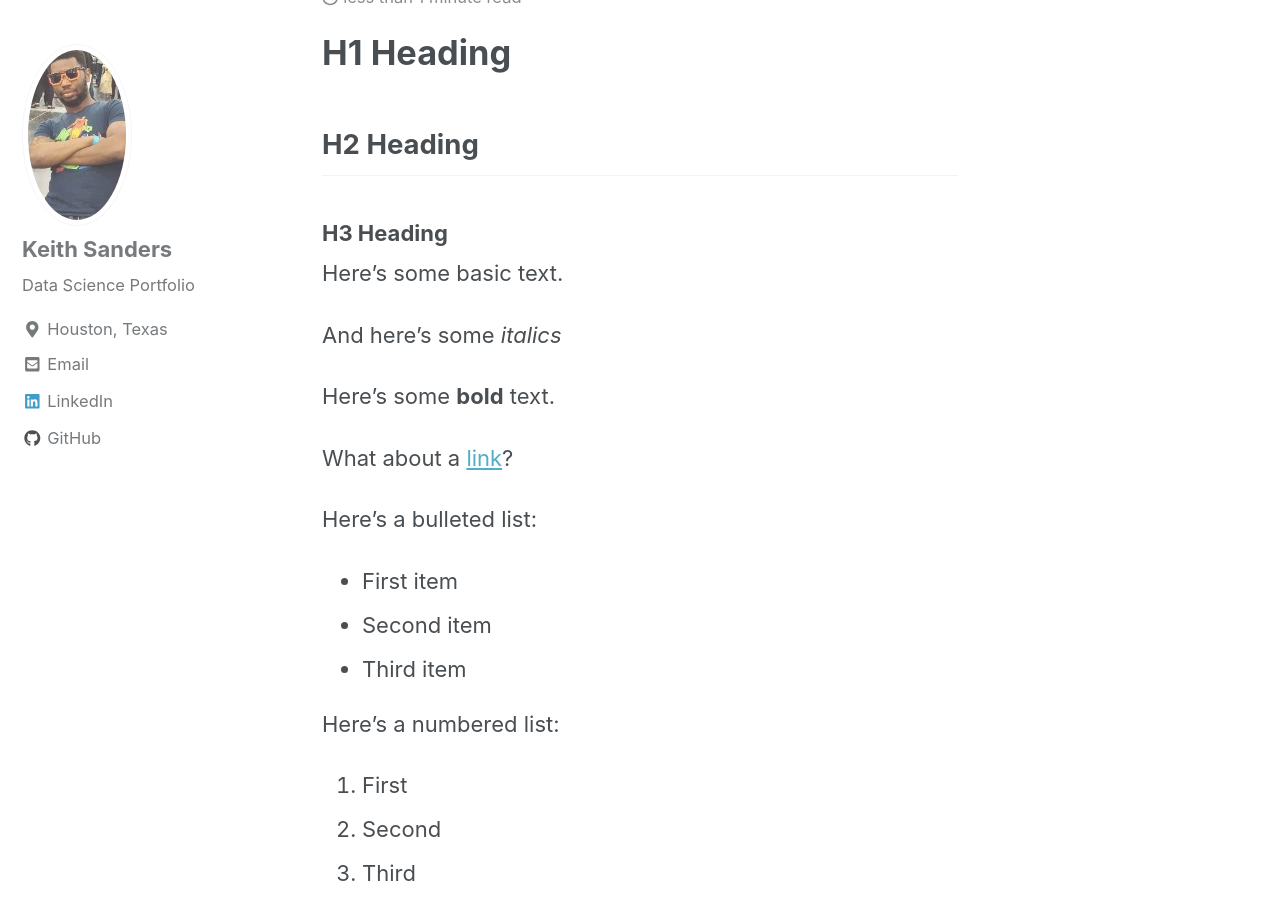
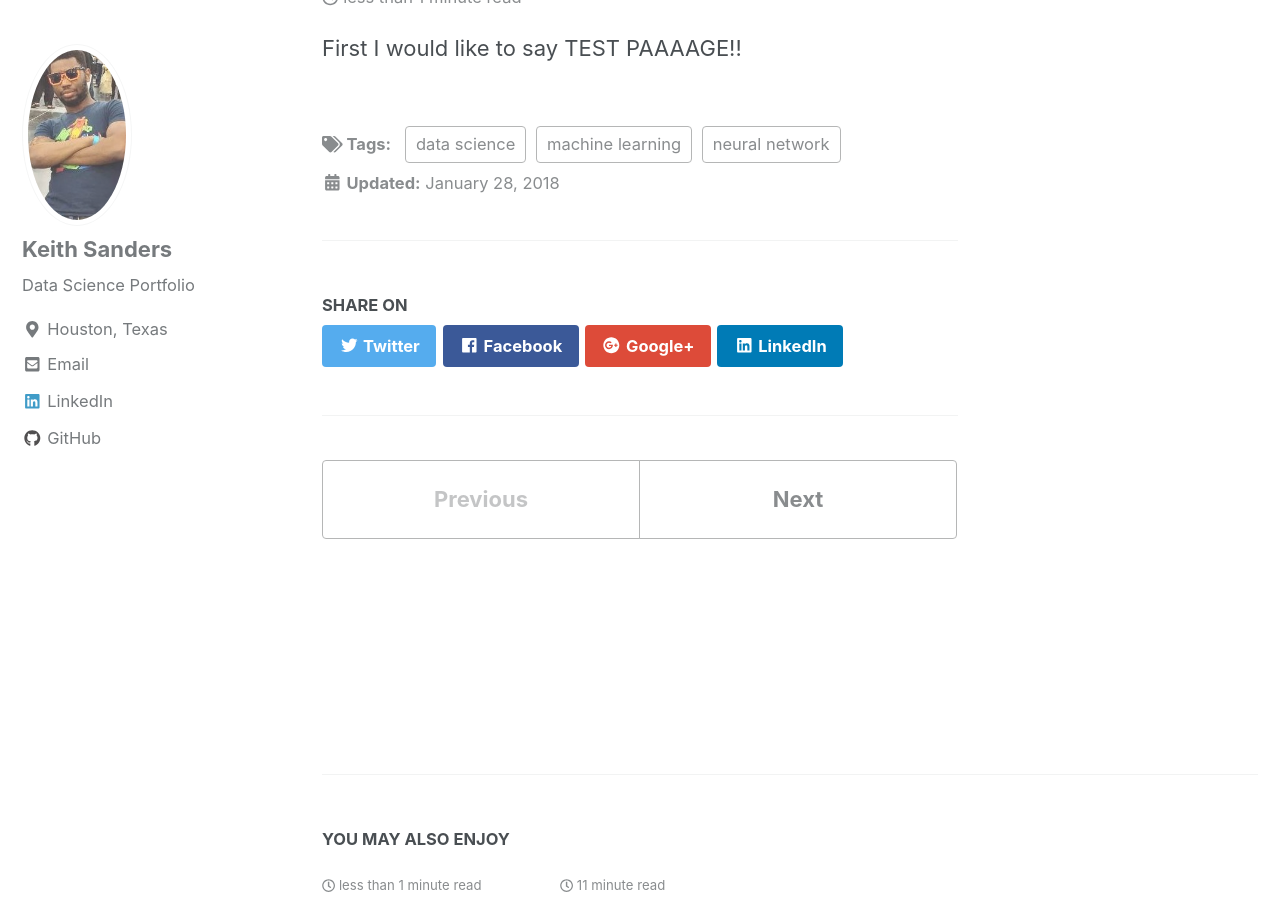
Before and after one commit to SuperKeithS/SuperKeithS.github.io, a Jekyll site: the page built from _posts/2018-01-28-perceptron.md, in a window 1280 px wide and 900 px high, scrolled down 1162 px. Built offline with Jekyll 4.4.1, drawn with Linux system fonts in a browser that asks for light colours; nearby versions of some CDN libraries; formulas are drawn with MathJax 3; some of the changed text lies outside the part shown.

````diff
--- a/_posts/2018-01-28-perceptron.md
+++ b/_posts/2018-01-28-perceptron.md
@@ -8,56 +8,4 @@ excerpt: "Machine Learning, Perceptron, Data Science"
 mathjax: "true"
 ---
 
-# H1 Heading
-
-## H2 Heading
-
-### H3 Heading
-
-Here's some basic text.
-
-And here's some *italics*
-
-Here's some **bold** text.
-
-What about a [link](https://github.com/dataoptimal)?
-
-Here's a bulleted list:
-* First item
-+ Second item
-- Third item
-
-Here's a numbered list:
-1. First
-2. Second
-3. Third
-
-Python code block:
-```python
-    import numpy as np
-
-    def test_function(x, y):
-      z = np.sum(x,y)
-      return z
-```
-
-R code block:
-```r
-library(tidyverse)
-df <- read_csv("some_file.csv")
-head(df)
-```
-
-Here's some inline code `x+y`.
-
-Here's an image:
-<img src="{{ site.url }}{{ site.baseurl }}/images/perceptron/linsep.jpg" alt="linearly separable data">
-
-Here's another image using Kramdown:
-![alt]({{ site.url }}{{ site.baseurl }}/images/perceptron/linsep.jpg)
-
-Here's some math:
-
-$$z=x+y$$
-
-You can also put it inline $$z=x+y$$
+First I would like to say TEST PAAAAGE!!
````
